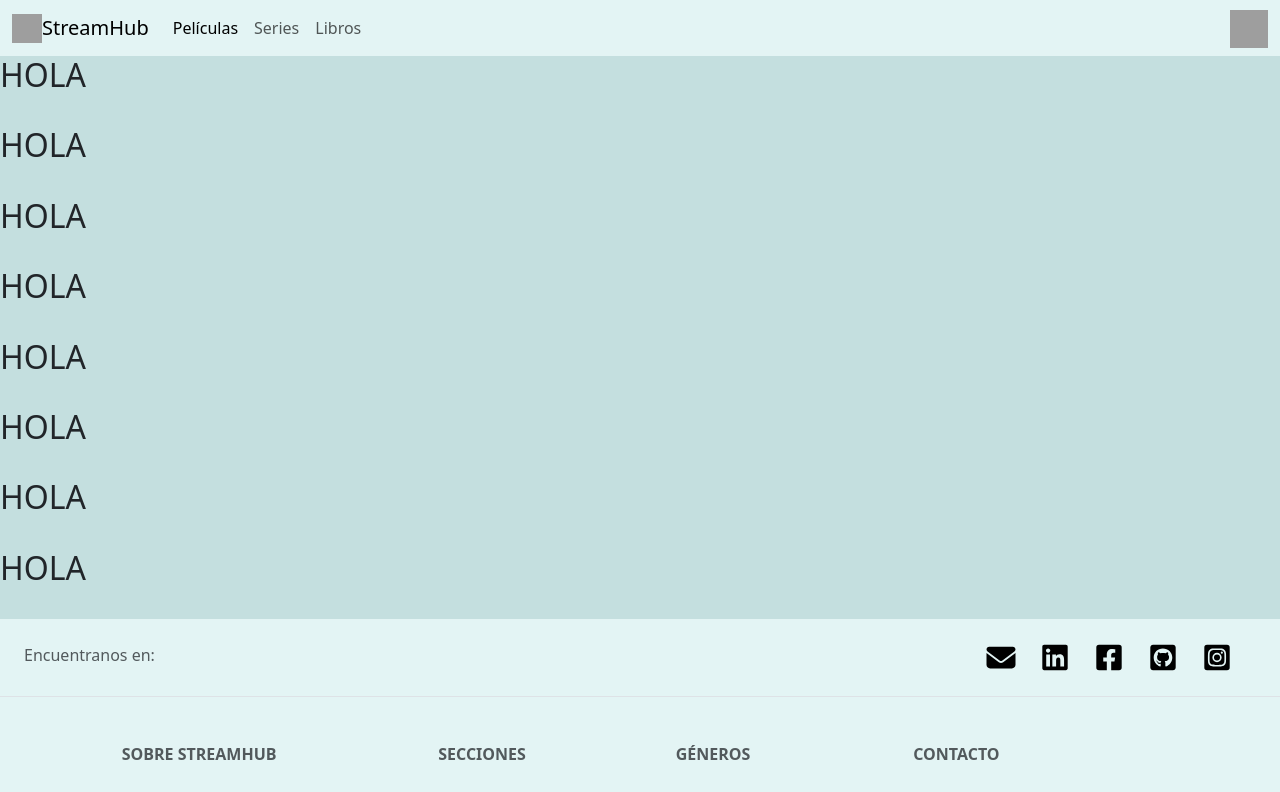
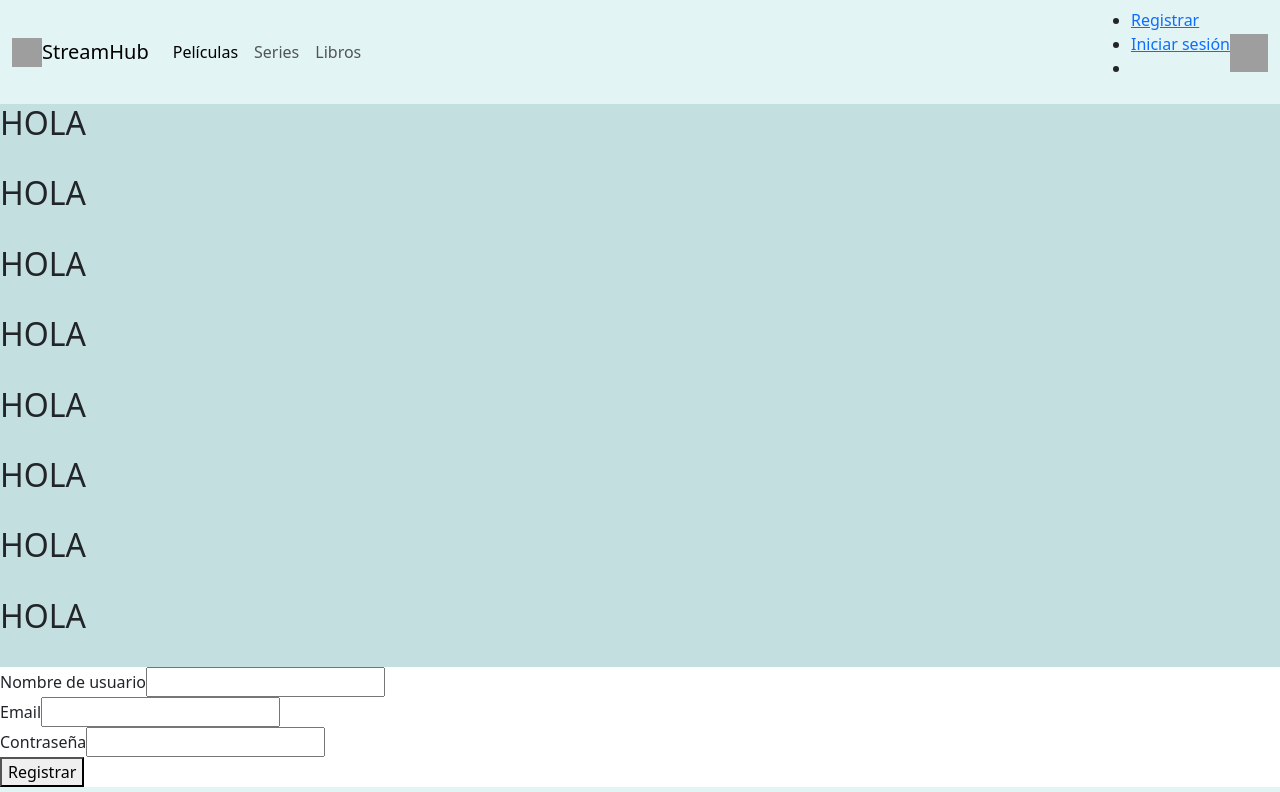
Before and after one commit to Nereiis/Front_StreamHub, an Angular app in the folder StreamHub/: page /register in a window 1280 px wide. Before the commit this address led to /. Shown: the top 792 px of the page. Built offline with nearby package versions, Linux system fonts and the light colour scheme; grey boxes are pictures that could not be loaded.

Commit message:
login and register

```diff
--- a/StreamHub/src/app/app-routing.module.ts
+++ b/StreamHub/src/app/app-routing.module.ts
@@ -6,9 +6,13 @@ import { PeliculasComponent } from './pages/peliculas/peliculas.component';
 import { SeriesComponent } from './pages/series/series.component';
 import { DetailSerieComponent } from './pages/series/detail-serie/detail-serie.component';
 import { FormComponent } from './pages/series/form/form.component';
+import { LoginComponent } from './pages/login/login.component';
+import { RegisterComponent } from './pages/register/register.component';
 
 const routes: Routes = [
   { path: '', component: HomeComponent },
+  { path: 'login', component: LoginComponent },
+  { path: 'register', component: RegisterComponent },
   { path: 'libros', component: LibrosComponent },
   { path: 'peliculas', component: PeliculasComponent },
 
--- a/StreamHub/src/app/pages/login/login.component.html
+++ b/StreamHub/src/app/pages/login/login.component.html
@@ -1 +1,25 @@
-<p>login works!</p>
+<form [formGroup]="loginForm" class="register" (ngSubmit)="onSubmit()">
+    <div>
+        <label for="username"> Nombre de usuario </label>
+        <input formControlName="Username" type="text" id="username">
+        <p *ngIf="(submitted && loginForm?.get('Username')?.hasError('required'))">Este campo es requerido</p>
+    </div>
+    <div>
+        <label for="email"> Email </label>
+        <input formControlName="Email" type="text" id="email">
+        <p *ngIf="(submitted && loginForm?.get('Email')?.hasError('required'))">Este campo es requerido</p>
+        <p *ngIf="(submitted && loginForm?.get('Email')?.hasError('pattern'))">No cumple el formato de email</p>
+    </div>
+    <div>
+        <label for="password"> Contraseña </label>
+        <input formControlName="Password" type="password" id="password">
+        <p *ngIf="(submitted && loginForm?.get('Password')?.hasError('required'))">Este campo es requerido</p>
+        <p *ngIf="(submitted && loginForm?.get('Password')?.hasError('pattern'))">No cumple el formato de password (1 mayuscula, 1 minuscula, 1 numero y 1 caracter especial)</p>
+    </div>
+    <div>
+        <button type="submit"> Iniciar sesión </button>
+    </div>
+    <div *ngIf="error">
+        <p>{{error}}</p>
+    </div>
+</form>
--- a/StreamHub/src/app/pages/login/login.component.ts
+++ b/StreamHub/src/app/pages/login/login.component.ts
@@ -1,4 +1,8 @@
 import { Component } from '@angular/core';
+import { FormBuilder, FormGroup, Validators } from '@angular/forms';
+import { Router } from '@angular/router';
+import { UsersI } from 'src/app/models/interfaces';
+import { AuthService } from 'src/app/services/auth/auth.service';
 
 @Component({
   selector: 'app-login',
@@ -6,5 +10,39 @@ import { Component } from '@angular/core';
   styleUrls: ['./login.component.scss']
 })
 export class LoginComponent {
+  error:any;
+  loginForm!: FormGroup;
+  submitted: boolean = false;
 
+  constructor(private form: FormBuilder, private authApi: AuthService, private router: Router) {}
+
+  ngOnInit(): void {
+    this.loginForm = this.form.group({
+      Username: ["", [Validators.required]],
+      Email: ["", [Validators.required, Validators.pattern('^[a-z0-9._%+-]+@[a-z0-9.-]+\\.[a-z]{2,4}$')]],
+      Password: ["", [Validators.required, Validators.pattern('(?=.*[a-z])(?=.*[0-9])(?=.*[A-Z])(?=.*[!@#$%^&*])[a-zA-Z0-9!@#$%^&*]{6,16}')]]
+    })
+    if(this.authApi.getToken()){
+      this.router.navigate(['/']);
+    }
+
+  }
+
+  onSubmit(){
+    this.submitted= true;
+    if(this.loginForm.valid){
+      let user: UsersI = this.loginForm.value;
+        this.authApi.login(user).subscribe((data: any) => {
+          console.log(data);
+          sessionStorage.setItem('token', data.token);
+          sessionStorage.setItem('user', JSON.stringify(data.user));
+          location.reload();
+          this.router.navigate(['/']);
+
+        },(error)=>{
+          console.log(error.error.message);
+          this.error=error.error.message;
+        })
+      }
+    }
 }
--- a/StreamHub/src/app/pages/register/register.component.html
+++ b/StreamHub/src/app/pages/register/register.component.html
@@ -1 +1,25 @@
-<p>register works!</p>
+<form [formGroup]="registerForm" class="register" (ngSubmit)="onSubmit()">
+    <div>
+        <label for="username"> Nombre de usuario </label>
+        <input formControlName="Username" type="text" id="username">
+        <p *ngIf="(submitted && registerForm?.get('Username')?.hasError('required'))">Este campo es requerido</p>
+    </div>
+    <div>
+        <label for="email"> Email </label>
+        <input formControlName="Email" type="text" id="email">
+        <p *ngIf="(submitted && registerForm?.get('Email')?.hasError('required'))">Este campo es requerido</p>
+        <p *ngIf="(submitted && registerForm?.get('Email')?.hasError('pattern'))">No cumple el formato de email</p>
+    </div>
+    <div>
+        <label for="password"> Contraseña </label>
+        <input formControlName="Password" type="password" id="password">
+        <p *ngIf="(submitted && registerForm?.get('Password')?.hasError('required'))">Este campo es requerido</p>
+        <p *ngIf="(submitted && registerForm?.get('Password')?.hasError('pattern'))">No cumple el formato de password (1 mayuscula, 1 minuscula, 1 numero y 1 caracter especial)</p>
+    </div>
+    <div>
+        <button type="submit"> Registrar </button>
+    </div>
+    <div *ngIf="error">
+        <p>{{error}}</p>
+    </div>
+</form>
--- a/StreamHub/src/app/pages/register/register.component.ts
+++ b/StreamHub/src/app/pages/register/register.component.ts
@@ -1,4 +1,8 @@
 import { Component } from '@angular/core';
+import { FormBuilder, FormGroup, Validators } from '@angular/forms';
+import { Router } from '@angular/router';
+import { UsersI } from 'src/app/models/interfaces';
+import { AuthService } from 'src/app/services/auth/auth.service';
 
 @Component({
   selector: 'app-register',
@@ -6,5 +10,33 @@ import { Component } from '@angular/core';
   styleUrls: ['./register.component.scss']
 })
 export class RegisterComponent {
+  error:any;
+  registerForm!: FormGroup;
+  submitted: boolean = false;
 
+  constructor(private form: FormBuilder, private authApi: AuthService, private router: Router) {}
+
+  ngOnInit() : void {
+    this.registerForm = this.form.group({
+      Username: ["", [Validators.required]],
+      Email: ["", [Validators.required, Validators.pattern('^[a-z0-9._%+-]+@[a-z0-9.-]+\\.[a-z]{2,4}$')]],
+      Password: ["", [Validators.required, Validators.pattern('(?=.*[a-z])(?=.*[0-9])(?=.*[A-Z])(?=.*[!@#$%^&*])[a-zA-Z0-9!@#$%^&*]{6,16}')]],
+      Icono: [""],
+      Favoritos: [[""]]
+    });
+  }
+
+  onSubmit(){
+    this.submitted= true;
+    if(this.registerForm.valid){
+      let user: UsersI = this.registerForm.value;
+      this.authApi.register(user).subscribe((data: any) => {
+        console.log(data);
+        this.submitted = false;
+        this.router.navigate(['/login']);
+      }, (error) =>{
+        this.error=error.error.message;
+      })
+    }
+  }
 }
--- /dev/null
+++ b/StreamHub/src/app/services/auth/auth.service.ts
@@ -0,0 +1,36 @@
+import { HttpClient } from '@angular/common/http';
+import { Injectable } from '@angular/core';
+import { UsersI } from 'src/app/models/interfaces';
+
+@Injectable({
+  providedIn: 'root'
+})
+export class AuthService {
+
+  db_url: string = 'http://localhost:5000';
+
+  constructor(private http: HttpClient) { }
+
+  register(user: UsersI) {
+    return this.http.post(`${this.db_url}/users/register`, user);
+  }
+
+  login(user: UsersI) {
+    return this.http.post(`${this.db_url}/users/login`, user);
+  }
+
+  logout() {
+    sessionStorage.removeItem('token');
+    sessionStorage.removeItem('user');
+  }
+
+  getToken(){
+    // return localStorage.getItem('token');
+    return sessionStorage.getItem('token');
+  }
+
+  getRole(){
+    let user = JSON.parse(String(sessionStorage.getItem('user')));
+    return user?.role;
+  }
+}
--- a/StreamHub/src/app/shared/navbar/navbar.component.html
+++ b/StreamHub/src/app/shared/navbar/navbar.component.html
@@ -18,6 +18,11 @@
           <a class="nav-link" routerLink="/libros">Libros</a>
         </li>
       </ul>
+      <ul>
+        <li><a routerLink="/register" *ngIf="!token"> Registrar</a></li>
+        <li><a routerLink="/login" *ngIf="!token"> Iniciar sesión</a></li>
+        <li><button (click)="logOut()" *ngIf="token">Cerrar sesión</button></li>
+      </ul>
 			<a routerLink="/">
       	<img src="https://cdn-icons-png.flaticon.com/512/7439/7439967.png" alt="Logo" width="38" height="38" class="d-inline-block align-text-top">
 			</a>
--- a/StreamHub/src/app/shared/navbar/navbar.component.ts
+++ b/StreamHub/src/app/shared/navbar/navbar.component.ts
@@ -1,4 +1,6 @@
 import { Component } from '@angular/core';
+import { Router } from '@angular/router';
+import { AuthService } from 'src/app/services/auth/auth.service';
 
 @Component({
   selector: 'app-navbar',
@@ -6,5 +8,14 @@ import { Component } from '@angular/core';
   styleUrls: ['./navbar.component.scss']
 })
 export class NavbarComponent {
+  token:any;
+  constructor(private router:Router, private authService:AuthService){
+    this.token=this.authService.getToken();
+  }
 
+  logOut(){
+    this.authService.logout();
+    location.reload();
+    this.router.navigate(["/"]);
+  }
 }
```
Also changed, not shown: StreamHub/src/app/pages/series/form/form.component.ts (+0 -8 lines), 1 other file (tests, documents, lock files or other folders).
